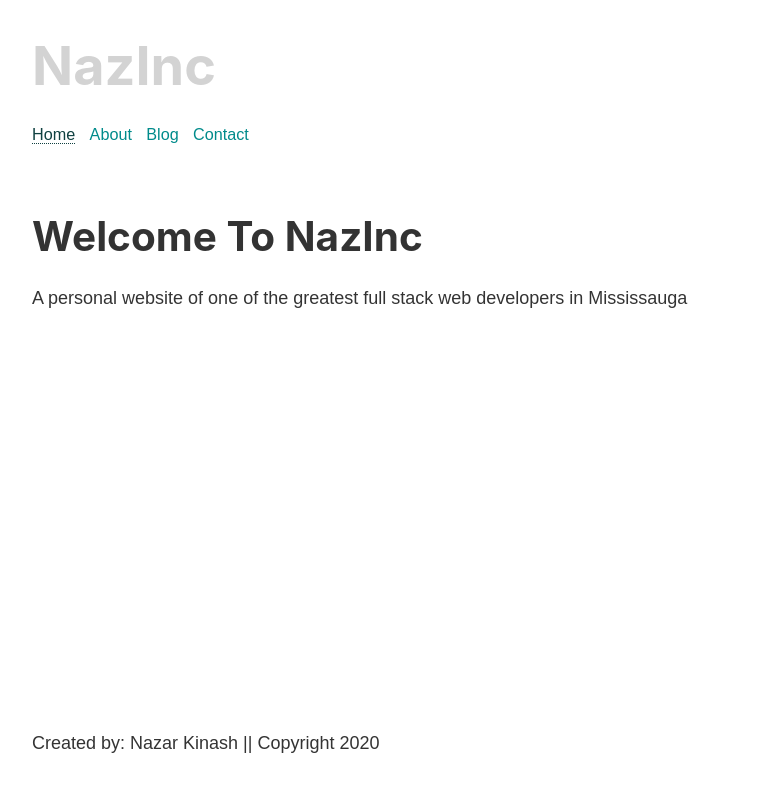
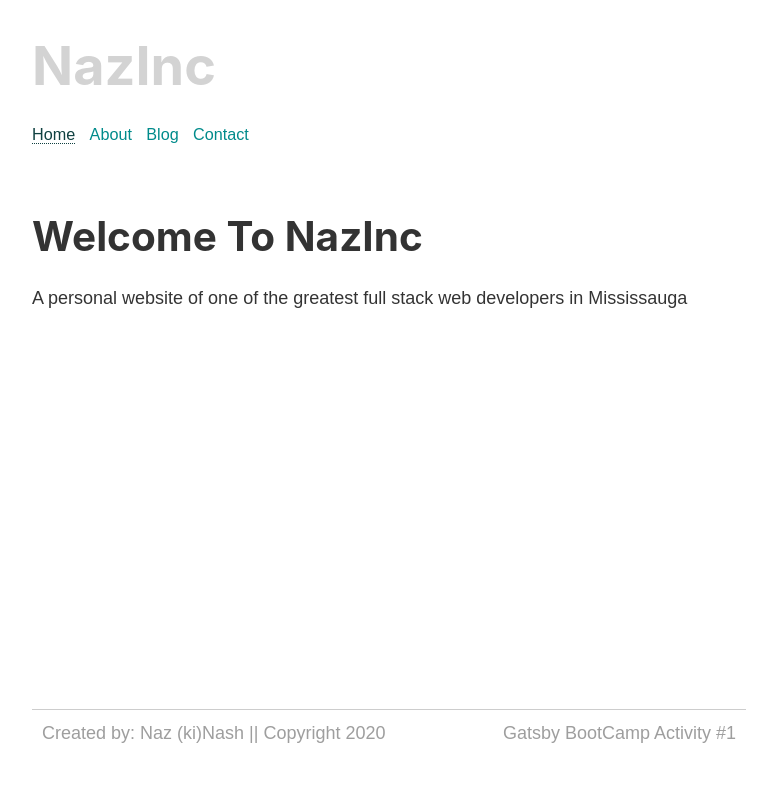
Before and after one commit to nazkin/BlogInGatsby, a Gatsby site: page / in a window 1280 px wide. Shown: the whole page, without its empty margins (251-1017 px from the left). Built offline with nearby package versions, Linux system fonts and the light colour scheme; Gatsby itself is replaced by a stand-in of ours.

Commit message:
Successfuly implemented first queries using gatsby graphql api, next step is to be able to fetch blogs stored as markdowns in the filesystem of the project and learning about queries that are possible via the filesystem plug-in

```diff
--- a/gatsby-config.js
+++ b/gatsby-config.js
@@ -6,7 +6,18 @@
 
 module.exports = {
   /* Your site config here */
+  siteMetadata:{
+    title: "Gatsby BootCamp Activity #1",
+    author: "Naz (ki)Nash"
+  },
   plugins: [
-    'gatsby-plugin-sass'
+    'gatsby-plugin-sass',
+    {
+      resolve: 'gatsby-source-filesystem',
+      options: {
+        name: 'src',
+        path: `${__dirname}/src/`
+      }
+    }
   ],
 }
--- a/package.json
+++ b/package.json
@@ -16,6 +16,7 @@
   "dependencies": {
     "gatsby": "^2.23.12",
     "gatsby-plugin-sass": "^2.3.12",
+    "gatsby-source-filesystem": "^2.3.22",
     "node-sass": "^4.14.1",
     "react": "^16.12.0",
     "react-dom": "^16.12.0"
--- a/src/components/Footer.js
+++ b/src/components/Footer.js
@@ -1,10 +1,23 @@
 import React from 'react'
-
+import {graphql, useStaticQuery} from 'gatsby'
+import styles from './compStyles/footer.module.scss'
 const Footer = () => {
 
+    const data = useStaticQuery(graphql`
+        query{
+            site{
+                siteMetadata{
+                    title,
+                    author
+                }
+            }
+        }
+    `)
+
     return (
-        <footer>
-            <p>Created by: Nazar Kinash || Copyright 2020</p>
+        <footer className={styles.footer}>
+            <p>Created by: {data.site.siteMetadata.author} || Copyright 2020</p>
+            <p>{data.site.siteMetadata.title}</p>
         </footer>
     )
 }
--- /dev/null
+++ b/src/components/compStyles/footer.module.scss
@@ -0,0 +1,7 @@
+.footer{
+    border-top: 1px solid #cdcdcd;
+    padding: 10px;
+    color: #9e9e9e;
+    display:flex;
+    justify-content: space-between;
+}
```
Also changed, not shown: src/postsInfo/dolphins.md (added, +15 -0 lines), src/postsInfo/sushi.md (added, +15 -0 lines), 1 other file.
